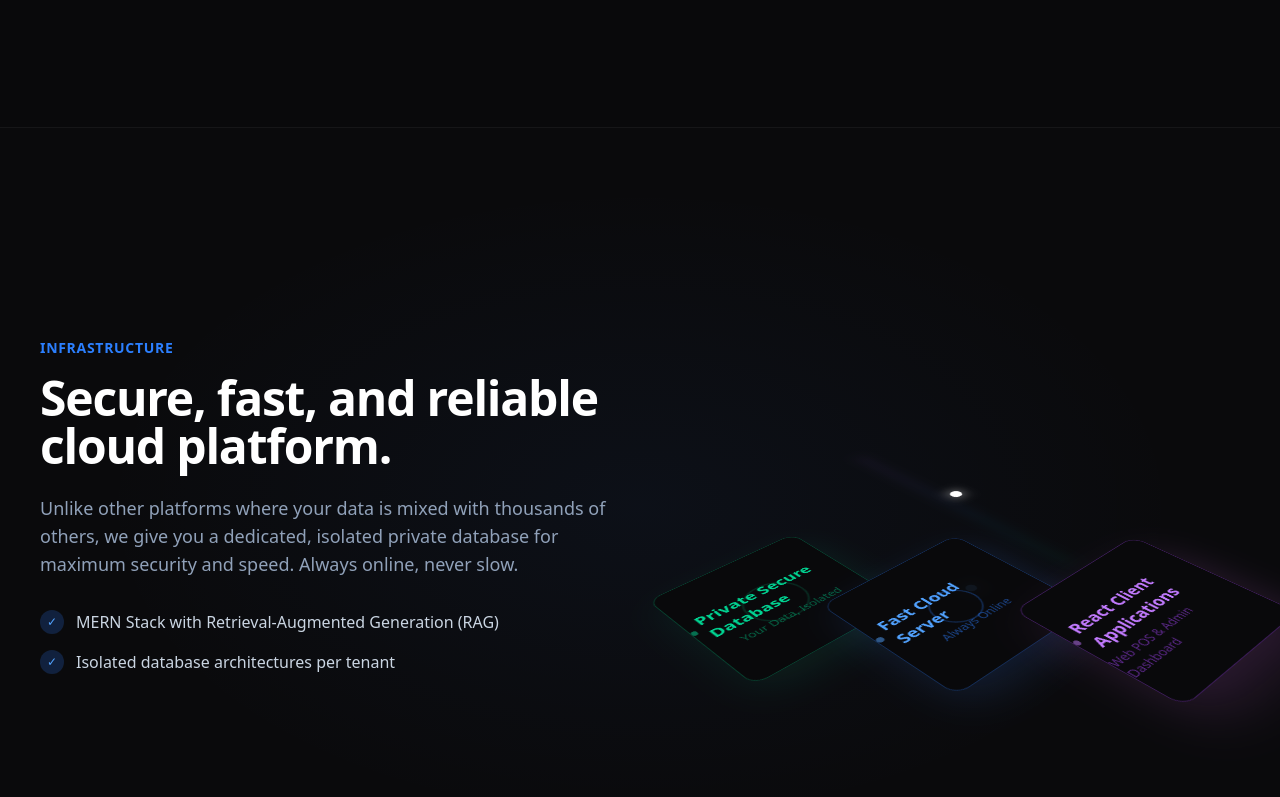
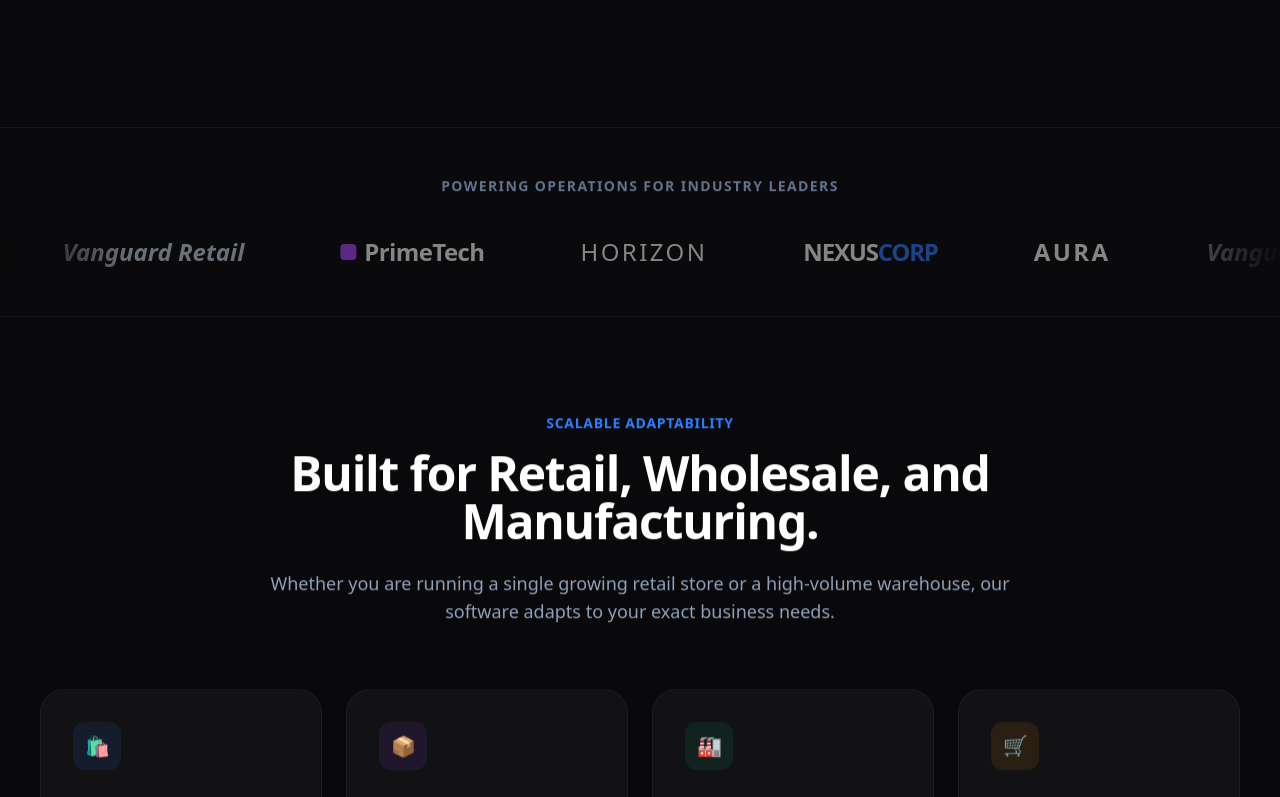
Before and after one commit to Sharjun-Hussain/erp-landing, a Next.js app: page / in a window 1280 px wide. Shown: the part 3640-4437 px from the top of the page. Built offline with nearby package versions, Linux system fonts and the light colour scheme.

Commit message:
feat: implement Architecture component with network flow visualizations and add to landing page layout

```diff
--- a/app/page.js
+++ b/app/page.js
@@ -20,7 +20,7 @@ export default function Home() {
             <Hero />
             <Marquee />
             <Modules />
-            <Architecture />
+            {/* <Architecture /> */}
             <Clients />
             <BusinessTypes />
             <SyncAddons />
--- a/components/Architecture.jsx
+++ b/components/Architecture.jsx
@@ -1,105 +1,150 @@
+export default function Architecture() {
 
-export default function Architecture() {
+    const ArrowSVG = ({ id }) => (
+        <div className="flex-shrink-0 w-12 lg:w-24 flex justify-center items-center opacity-80 arch-arrow-container mx-4 lg:mx-8">
+            <svg xmlns="http://www.w3.org/2000/svg" viewBox="0 0 100 20" className="w-full h-6 overflow-visible">
+                <line x1="0" y1="10" x2="90" y2="10" stroke="rgba(255,255,255,0.15)" strokeWidth="3" strokeDasharray="6 6" />
+                <polygon points="90,4 100,10 90,16" fill="rgba(255,255,255,0.15)" />
+                <line x1="0" y1="10" x2="90" y2="10" stroke="#34d399" strokeWidth="3" strokeDasharray="100" strokeDashoffset="100" className={`arch-arrow-path-${id}`} strokeLinecap="round" />
+                <polygon points="90,4 100,10 90,16" fill="#34d399" className={`arch-arrow-head-${id} opacity-0 drop-shadow-[0_0_12px_rgba(52,211,153,1)]`} />
+            </svg>
+        </div>
+    );
+
     return (
-        <>
         <section id="architecture" className="py-32 relative bg-[#0a0a0c] overflow-hidden border-t border-white/5">
-                    <div
-                        className="absolute inset-0 bg-[radial-gradient(ellipse_at_center,rgba(59,130,246,0.05),transparent_60%)] pointer-events-none">
+            <div className="absolute inset-0 bg-[radial-gradient(ellipse_at_center,rgba(59,130,246,0.05),transparent_60%)] pointer-events-none"></div>
+
+            <div className="max-w-[1400px] mx-auto px-6 lg:px-10 relative z-10">
+                {/* Header Section */}
+                <div className="text-center max-w-3xl mx-auto mb-20 arch-text">
+                    <span className="text-blue-500 font-semibold tracking-wider uppercase text-sm mb-4 block">Enterprise Architecture</span>
+                    <h2 className="text-4xl md:text-5xl font-bold tracking-tight text-white mb-6">Secure data flow from edge to database.</h2>
+                    <p className="text-slate-400 text-lg">Every request is routed through military-grade proxies before hitting our MERN stack and isolated tenant databases. Uncompromising speed and security.</p>
                 </div>
 
-                    <div className="max-w-[1400px] mx-auto px-6 lg:px-10 relative z-10 flex flex-col lg:flex-row items-center gap-16">
+                {/* Horizontal Network Flow - Single Line, No Wrap */}
+                <div className="w-full overflow-x-auto hide-scrollbar pb-10">
+                    <div className="flex flex-nowrap items-center justify-start lg:justify-center min-w-max mx-auto px-4 lg:px-0" id="network-flow">
 
-                        <div className="lg:w-1/2 arch-text">
-                            <span
-                                className="text-blue-500 font-semibold tracking-wider uppercase text-sm mb-4 block">Infrastructure</span>
-                            <h2 className="text-4xl md:text-5xl font-bold tracking-tight text-white mb-6">Secure, fast, and reliable cloud platform.</h2>
-                            <p className="text-slate-400 text-lg mb-6">Unlike other platforms where your data is mixed with thousands of others, we give you a dedicated, isolated private database for maximum security and speed. Always online, never slow.</p>
-
-                            <ul className="space-y-4 mt-8">
-                                <li className="flex items-center gap-3 text-slate-300">
-                                    <div
-                                        className="w-6 h-6 rounded-full bg-blue-500/20 flex items-center justify-center text-blue-400 text-xs">
-                                        ✓</div>
-                                    MERN Stack with Retrieval-Augmented Generation (RAG)
-                                </li>
-                                <li className="flex items-center gap-3 text-slate-300">
-                                    <div
-                                        className="w-6 h-6 rounded-full bg-blue-500/20 flex items-center justify-center text-blue-400 text-xs">
-                                        ✓</div>
-                                    Isolated database architectures per tenant
-                                </li>
-                            </ul>
+                        {/* Node 1: Client */}
+                        <div className="network-node flex-shrink-0 w-[260px] flex flex-col items-center">
+                            <div className="text-[12px] font-bold text-purple-400 tracking-wider mb-4 text-center">1. Client POS</div>
+                            <div className="w-full bg-[#09090b]/80 backdrop-blur-sm border border-purple-500/30 rounded-2xl shadow-[0_15px_40px_rgba(168,83,186,0.2)] p-4 flex flex-col gap-3 relative overflow-hidden">
+                                <div className="absolute top-0 left-0 w-full h-1/2 bg-gradient-to-b from-white/10 to-transparent pointer-events-none"></div>
+                                <div className="flex gap-3 h-24">
+                                    <div className="w-1/3 bg-white/5 rounded-lg flex flex-col gap-1.5 p-2">
+                                        <div className="w-full h-1.5 bg-white/20 rounded-full"></div>
+                                        <div className="w-3/4 h-1.5 bg-white/10 rounded-full"></div>
+                                        <div className="w-full h-1.5 bg-white/10 rounded-full"></div>
+                                    </div>
+                                    <div className="w-2/3 bg-white/5 rounded-lg p-2 flex flex-wrap gap-1.5 content-start">
+                                        <div className="w-[calc(50%-3px)] h-8 bg-purple-500/20 border border-purple-500/30 rounded"></div>
+                                        <div className="w-[calc(50%-3px)] h-8 bg-white/10 rounded"></div>
+                                        <div className="w-[calc(50%-3px)] h-8 bg-white/10 rounded"></div>
+                                        <div className="w-[calc(50%-3px)] h-8 bg-white/10 rounded"></div>
+                                    </div>
+                                </div>
+                                <div className="w-full h-10 bg-emerald-500/80 rounded-lg flex items-center justify-center mt-1">
+                                    <div className="w-1/2 h-2 bg-white/50 rounded-full node-1-btn shadow-[0_0_12px_rgba(255,255,255,0.6)]"></div>
+                                </div>
+                            </div>
                         </div>
 
-                        {/* 3D Stack Container with Interactive Flow */}
-                        <div className="lg:w-1/2 w-full h-[500px] relative perspective-1000 flex items-center justify-center"
-                            id="stack-container">
+                        <ArrowSVG id="1" />
 
-                            {/* Animated Flow Styles */}
-                            <style>{`
-                                .data-packet {
-                                    animation: packetFlow 2s ease-in-out infinite;
-                                }
-                                .data-packet-delay {
-                                    animation: packetFlow 2s ease-in-out infinite 1s;
-                                }
-                                @keyframes packetFlow {
-                                    0% { transform: rotateX(60deg) rotateZ(-45deg) translateZ(100px) translateY(0px); opacity: 0; }
-                                    20% { opacity: 1; }
-                                    80% { opacity: 1; }
-                                    100% { transform: rotateX(60deg) rotateZ(-45deg) translateZ(-100px) translateY(0px); opacity: 0; }
-                                }
-                                .pulse-ring {
-                                    animation: ringPulse 2s cubic-bezier(0.4, 0, 0.6, 1) infinite;
-                                }
-                                @keyframes ringPulse {
-                                    0% { transform: scale(0.8); opacity: 0.8; }
-                                    100% { transform: scale(1.5); opacity: 0; }
-                                }
-                            `}</style>
-
-                            {/* Central Data Beam */}
-                            <div className="absolute w-[2px] h-[300px] bg-gradient-to-b from-purple-500 via-blue-500 to-emerald-500 opacity-30 transform preserve-3d blur-sm"
-                                style={{ transform: 'rotateX(60deg) rotateZ(-45deg) translateZ(0px) scaleZ(1.5)' }}>
+                        {/* Node 2: Forward Proxy */}
+                        <div className="network-node flex-shrink-0 w-[240px] flex flex-col items-center">
+                            <div className="text-[12px] font-bold text-blue-400 tracking-wider mb-4 text-center">2. Forward Proxy</div>
+                            {/* Floating Shield */}
+                            <div className="w-32 h-32 rounded-full border border-blue-500/30 bg-blue-500/5 shadow-[0_0_40px_rgba(59,130,246,0.2)] flex flex-col items-center justify-center relative backdrop-blur-md mb-4">
+                                <div className="w-16 h-16 border-2 border-blue-400 rotate-45 node-2-shield rounded-md relative shadow-[0_0_20px_rgba(59,130,246,0.6)] overflow-hidden">
+                                    <div className="absolute inset-0 bg-blue-400/20"></div>
+                                </div>
+                                <div className="absolute top-0 left-0 w-full h-[3px] bg-blue-300 node-2-scan shadow-[0_0_12px_#93c5fd] rounded-full"></div>
+                            </div>
+                            <div className="text-[11px] font-mono text-blue-300 bg-blue-500/10 border border-blue-500/20 px-3 py-1.5 rounded node-2-log opacity-0">WAF: SECURE</div>
                         </div>
 
-                            {/* Floating Data Packets */}
-                            <div className="absolute w-3 h-3 bg-white rounded-full shadow-[0_0_15px_rgba(255,255,255,0.8)] data-packet preserve-3d z-50"></div>
-                            <div className="absolute w-3 h-3 bg-blue-400 rounded-full shadow-[0_0_15px_rgba(59,130,246,0.8)] data-packet-delay preserve-3d z-50 ml-8"></div>
+                        <ArrowSVG id="2" />
 
-                            {/* Layer 1: Database */}
-                            <div className="stack-layer layer-1 absolute w-3/4 max-w-[400px] h-48 bg-[#09090b] border border-emerald-500/30 rounded-2xl shadow-[0_20px_50px_rgba(16,185,129,0.1)] flex flex-col items-center justify-center transform preserve-3d relative overflow-hidden group"
-                                style={{ 'transform': 'rotateX(60deg) rotateZ(-45deg) translateZ(-100px)' }}>
-                                <div className="absolute w-16 h-16 border-2 border-emerald-500/40 rounded-full pulse-ring pointer-events-none"></div>
-                                <div className="text-emerald-400 font-bold text-xl mb-1 flex items-center gap-2">
-                                    <span className="w-2 h-2 rounded-full bg-emerald-400 animate-pulse"></span> Private Secure Database
+                        {/* Node 3: Reverse Proxy */}
+                        <div className="network-node flex-shrink-0 w-[260px] flex flex-col items-center">
+                            <div className="text-[12px] font-bold text-amber-400 tracking-wider mb-4 text-center">3. Load Balancer</div>
+                            <div className="w-full bg-[#09090b]/80 backdrop-blur-sm border border-amber-500/30 rounded-2xl shadow-[0_15px_40px_rgba(245,158,11,0.2)] p-5 relative">
+                                 <div className="absolute top-0 left-0 w-full h-1/2 bg-gradient-to-b from-white/10 to-transparent pointer-events-none rounded-t-2xl"></div>
+
+                                <div className="flex gap-3 items-center h-24">
+                                    <div className="w-1/3 flex items-center justify-end pr-3 border-r border-amber-500/30 relative">
+                                        <div className="w-full h-2 bg-amber-500/20 rounded-full overflow-hidden">
+                                            <div className="h-full bg-amber-400 w-full node-3-incoming -translate-x-full shadow-[0_0_12px_#fbbf24]"></div>
                                         </div>
-                                <div className="text-emerald-500/50 text-sm">Your Data, Isolated</div>
+                                        {/* Center hub */}
+                                        <div className="absolute right-[-5px] w-2.5 h-2.5 rounded-full bg-amber-500 shadow-[0_0_15px_rgba(245,158,11,0.8)]"></div>
+                                    </div>
+                                    <div className="w-2/3 flex flex-col gap-4 pl-3">
+                                        <div className="w-full h-2 bg-amber-500/20 rounded-full overflow-hidden"><div className="h-full bg-amber-400 w-full node-3-out-1 -translate-x-full shadow-[0_0_10px_#fbbf24]"></div></div>
+                                        <div className="w-full h-2 bg-amber-500/20 rounded-full overflow-hidden"><div className="h-full bg-amber-400 w-full node-3-out-2 -translate-x-full shadow-[0_0_10px_#fbbf24]"></div></div>
+                                        <div className="w-full h-2 bg-amber-500/20 rounded-full overflow-hidden"><div className="h-full bg-amber-400 w-full node-3-out-3 -translate-x-full shadow-[0_0_10px_#fbbf24]"></div></div>
+                                    </div>
+                                </div>
+                            </div>
                         </div>
 
-                            {/* Layer 2: API/Cloud */}
-                            <div className="stack-layer layer-2 absolute w-3/4 max-w-[400px] h-48 bg-[#09090b] border border-blue-500/30 rounded-2xl shadow-[0_20px_50px_rgba(59,130,246,0.15)] flex flex-col items-center justify-center transform preserve-3d relative overflow-hidden"
-                                style={{ 'transform': 'rotateX(60deg) rotateZ(-45deg) translateZ(0px)' }}>
-                                <div className="absolute w-16 h-16 border-2 border-blue-500/40 rounded-full pulse-ring pointer-events-none" style={{ animationDelay: '0.5s' }}></div>
-                                <div className="text-blue-400 font-bold text-xl mb-1 flex items-center gap-2">
-                                    <span className="w-2 h-2 rounded-full bg-blue-400 animate-pulse"></span> Fast Cloud Server
+                        <ArrowSVG id="3" />
+
+                        {/* Node 4: Application Server */}
+                        <div className="network-node flex-shrink-0 w-[260px] flex flex-col items-center">
+                            <div className="text-[12px] font-bold text-rose-400 tracking-wider mb-4 text-center">4. Node.js Server</div>
+
+                            <div className="w-full bg-[#050505] border border-rose-500/30 rounded-xl shadow-[0_15px_40px_rgba(244,63,94,0.2)] overflow-hidden">
+                                {/* Mac style header */}
+                                <div className="h-8 bg-[#121212] border-b border-rose-500/20 flex items-center px-3 gap-2">
+                                    <div className="w-2.5 h-2.5 rounded-full bg-rose-500/80 shadow-[0_0_8px_rgba(244,63,94,0.6)]"></div>
+                                    <div className="w-2.5 h-2.5 rounded-full bg-yellow-500/50"></div>
+                                    <div className="w-2.5 h-2.5 rounded-full bg-emerald-500/50"></div>
                                 </div>
-                                <div className="text-blue-500/50 text-sm">Always Online</div>
+                                <div className="p-4 font-mono text-[11px] text-rose-200/60 flex flex-col gap-2 h-28 relative bg-black/50">
+                                    <div className="node-4-log-1 translate-y-2 opacity-0 text-emerald-400 leading-tight border-l-2 border-emerald-400 pl-2">POST /api/orders</div>
+                                    <div className="node-4-log-2 translate-y-2 opacity-0 text-slate-400 leading-tight">Validating payload...</div>
+                                    <div className="node-4-log-3 translate-y-2 opacity-0 text-rose-400 leading-tight">Connecting DB pool...</div>
+                                </div>
+                            </div>
                         </div>
 
-                            {/* Layer 3: Client */}
-                            <div className="stack-layer layer-3 absolute w-3/4 max-w-[400px] h-48 bg-[#09090b] border border-purple-500/30 rounded-2xl shadow-[0_30px_60px_rgba(168,83,186,0.2)] flex flex-col items-center justify-center transform preserve-3d backdrop-blur-md relative overflow-hidden"
-                                style={{ 'transform': 'rotateX(60deg) rotateZ(-45deg) translateZ(100px)' }}>
-                                <div className="absolute w-16 h-16 border-2 border-purple-500/40 rounded-full pulse-ring pointer-events-none" style={{ animationDelay: '1s' }}></div>
-                                <div className="text-purple-400 font-bold text-xl mb-1 flex items-center gap-2">
-                                    <span className="w-2 h-2 rounded-full bg-purple-400 animate-pulse"></span> React Client Applications
+                        <ArrowSVG id="4" />
+
+                        {/* Node 5: Isolated Database */}
+                        <div className="network-node flex-shrink-0 w-[240px] flex flex-col items-center">
+                            <div className="text-[12px] font-bold text-emerald-400 tracking-wider mb-4 text-center flex items-center justify-center gap-2">
+                                <div className="w-2 h-2 bg-emerald-500 rounded-full node-5-pulse shadow-[0_0_12px_rgba(16,185,129,0.8)]"></div>
+                                5. Tenant DB
                             </div>
-                                <div className="text-purple-500/50 text-sm">Web POS & Admin Dashboard</div>
+
+                            {/* 3D-ish Cylinder representation */}
+                            <div className="relative w-32 h-40 flex flex-col items-center justify-center mt-2">
+                                {/* Base Stack */}
+                                <div className="w-full h-10 bg-emerald-950 border border-emerald-500/40 rounded-[50%] absolute bottom-0 shadow-[0_0_30px_rgba(16,185,129,0.3)]"></div>
+                                <div className="w-full h-10 bg-emerald-900 border border-emerald-500/50 rounded-[50%] absolute bottom-6"></div>
+                                <div className="w-full h-10 bg-emerald-800 border border-emerald-400/60 rounded-[50%] absolute bottom-12"></div>
+
+                                {/* Top lid with glowing data cells */}
+                                <div className="w-full h-10 bg-[#09090b] border-2 border-emerald-400 rounded-[50%] absolute bottom-18 shadow-[inset_0_0_20px_rgba(16,185,129,0.4),0_0_30px_rgba(16,185,129,0.5)] flex items-center justify-center">
+                                    <div className="flex gap-1.5 transform scale-y-50">
+                                        <div className="w-3 h-3 bg-emerald-400/30 rounded-sm node-5-cell-1"></div>
+                                        <div className="w-3 h-3 bg-emerald-400/30 rounded-sm node-5-cell-2"></div>
+                                        <div className="w-3 h-3 bg-emerald-400/30 rounded-sm node-5-cell-3"></div>
+                                    </div>
+                                </div>
+
+                                {/* Connecting beam down the middle */}
+                                <div className="absolute w-[3px] h-16 bg-emerald-400/50 blur-[2px] node-5-pulse bottom-4"></div>
+                            </div>
                         </div>
 
                     </div>
                 </div>
+            </div>
         </section>
-        </>
     );
 }
```
Also changed, not shown: components/GSAPAnimations.jsx (+77 -0 lines). Lines whose indentation alone changed are shown as unchanged.
